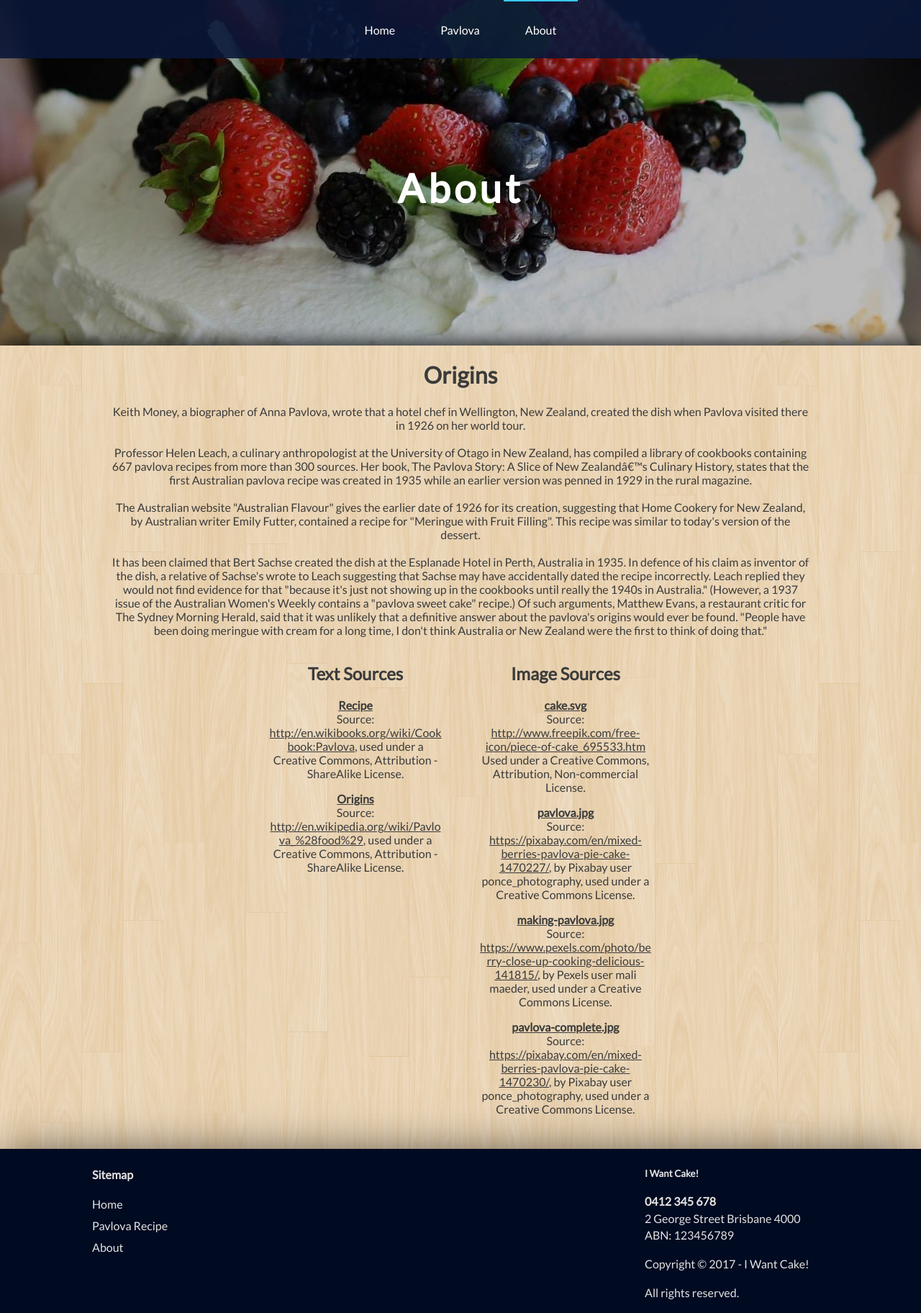
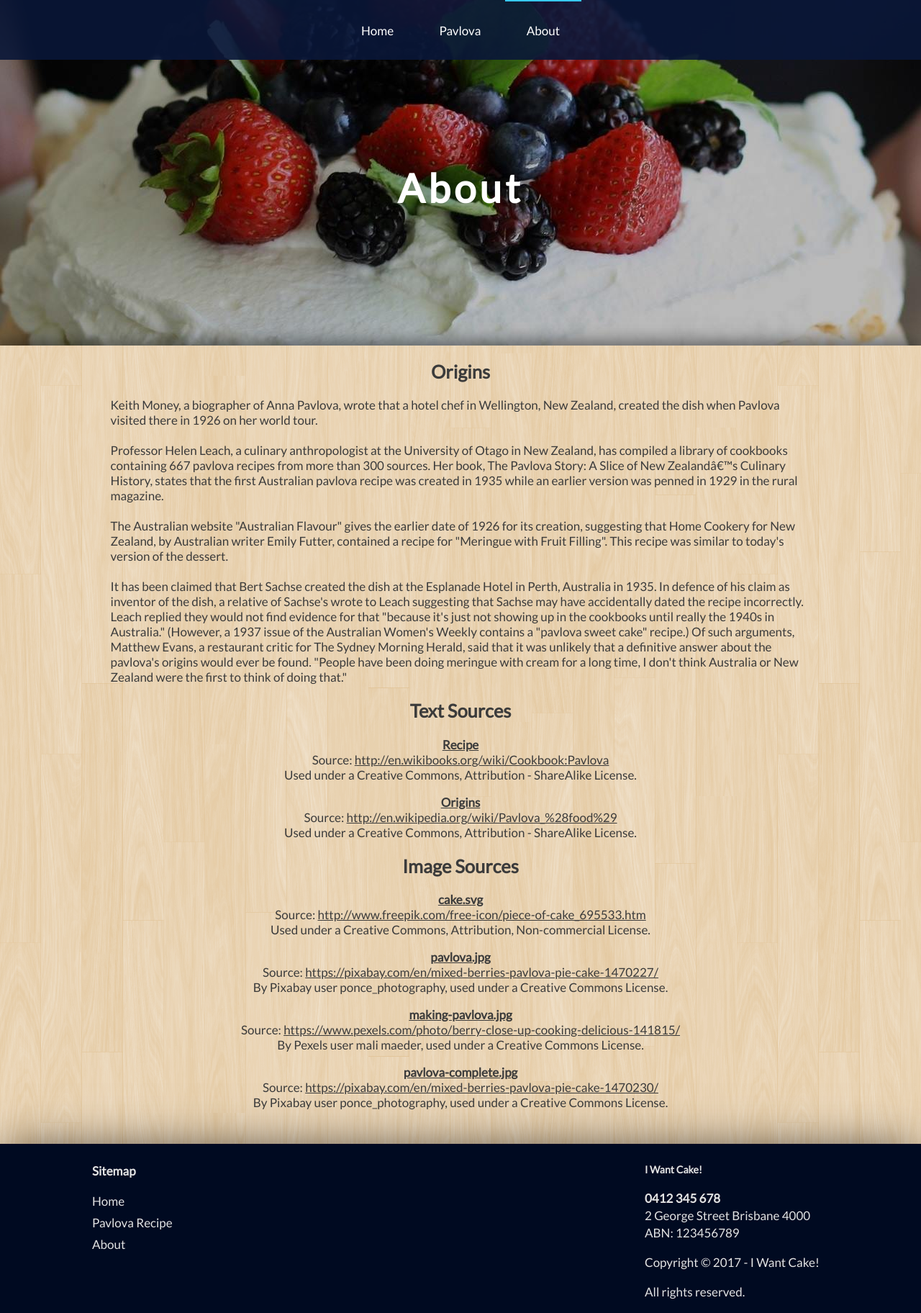
Before and after one commit to TimJones97/DXB203_Web, a plain HTML site: page about/index.html in a window 1280 px wide. Shown: the whole page at 72% size. Drawn offline with Linux system fonts and the light colour scheme.

Commit message:
Another UPDATE

```diff
--- a/about/index.html
+++ b/about/index.html
@@ -32,7 +32,7 @@
 		<h1 class="about-header">About</h1>
 	</div>
 	<div class="about-block center" id="origins">
-		<h1>Origins</h1>
+		<h2 class="center">Origins</h2>
 		<p>
 			Keith Money, a biographer of Anna Pavlova, wrote that a hotel chef in Wellington, New Zealand, created the dish when Pavlova visited there in 1926 on her world tour.<br><br>
 
@@ -42,38 +42,37 @@
 			dessert.<br><br>
 
 			It has been claimed that Bert Sachse created the dish at the Esplanade Hotel in Perth, Australia in 1935. In defence of his claim as inventor of the dish, a relative of Sachse's wrote to Leach suggesting that Sachse may have accidentally dated the recipe incorrectly. Leach replied they would not find evidence for that "because it's just not showing up in the cookbooks until really the 1940s in Australia." (However, a 1937 issue of the Australian Women's Weekly contains a
-			"pavlova sweet cake" recipe.) Of such arguments, Matthew Evans, a restaurant critic for The Sydney Morning Herald, said that it was unlikely that a definitive answer about the pavlova's origins would ever be found. "People have been doing meringue with cream for a long time, I don't think Australia or New Zealand were the first to think of doing that."</p>
-		<div class="left">
-			<h2>Text Sources</h2>
-			<p>
+			"pavlova sweet cake" recipe.) Of such arguments, Matthew Evans, a restaurant critic for The Sydney Morning Herald, said that it was unlikely that a definitive answer about the pavlova's origins would ever be found. "People have been doing meringue with cream for a long time, I don't think Australia or New Zealand were the first to think of doing that."
+		</p>
+		<h2 class="center">Text Sources</h2>
+		<p class="center">
 			<a class="source-link" href="../recipe/index.html#recipe"><b>Recipe</b></a><br>
-				Source: <a target="_blank" class="source-link" href="http://en.wikibooks.org/wiki/Cookbook:Pavlova">http://en.wikibooks.org/wiki/Cookbook:Pavlova</a>, used
-    			under a Creative Commons, Attribution - ShareAlike License.</p>
-			<p>
-				<a class="source-link" href="#origins"><b>Origins</b></a><br>Source: <a target="_blank" class="source-link" href="http://en.wikipedia.org/wiki/Pavlova_%28food%29">http://en.wikipedia.org/wiki/Pavlova_%28food%29</a>,
-    			used under a Creative Commons, Attribution - ShareAlike License.
+			Source: <a target="_blank" class="source-link" href="http://en.wikibooks.org/wiki/Cookbook:Pavlova">http://en.wikibooks.org/wiki/Cookbook:Pavlova</a><br>
+			Used under a Creative Commons, Attribution - ShareAlike License.</p>
+		<p class="center">
+			<a class="source-link" href="#origins"><b>Origins</b></a><br>Source: <a target="_blank" class="source-link" href="http://en.wikipedia.org/wiki/Pavlova_%28food%29">http://en.wikipedia.org/wiki/Pavlova_%28food%29</a><br>
+			Used under a Creative Commons, Attribution - ShareAlike License.
 		</p>
-		</div>
-		<div class="right">
-			<h2>Image Sources</h2>
-
-			<p>
+		<h2 class="center">Image Sources</h2>
+		<p class="center">
 			<a target="_blank" class="source-link" href="../files/img/cake.svg"><b>cake.svg</b></a><br>
 		    Source: <a target="_blank" class="source-link" href="http://www.freepik.com/free-icon/piece-of-cake_695533.htm">http://www.freepik.com/free-icon/piece-of-cake_695533.htm</a><br>Used under a Creative Commons, Attribution, Non-commercial License.
 		</p>
-			<p>
+		<p class="center">
 			<a target="_blank" class="source-link" href="../files/img/pavlova.jpg"><b>pavlova.jpg</b></a><br>
-			    Source: <a target="_blank" class="source-link" href="https://pixabay.com/en/mixed-berries-pavlova-pie-cake-1470227/">https://pixabay.com/en/mixed-berries-pavlova-pie-cake-1470227/</a>, by Pixabay user ponce_photography, used under a Creative Commons License.
+		    Source: <a target="_blank" class="source-link" href="https://pixabay.com/en/mixed-berries-pavlova-pie-cake-1470227/">https://pixabay.com/en/mixed-berries-pavlova-pie-cake-1470227/</a><br>
+		    By Pixabay user ponce_photography, used under a Creative Commons License.
 		</p>
-			<p>
+		<p class="center">
 			<a target="_blank" class="source-link" href="../files/img/making-pavlova.jpg"><b>making-pavlova.jpg</b></a><br>
-			    Source: <a target="_blank" class="source-link" href="http://www.flickr.com/photos/h_is_for_home/4395570089/">https://www.pexels.com/photo/berry-close-up-cooking-delicious-141815/</a>, by Pexels user mali maeder, used under a Creative Commons License.
+		    Source: <a target="_blank" class="source-link" href="https://www.pexels.com/photo/berry-close-up-cooking-delicious-141815/">https://www.pexels.com/photo/berry-close-up-cooking-delicious-141815/</a><br>
+		    By Pexels user mali maeder, used under a Creative Commons License.
 		</p>
-			<p>
+		<p class="center">
 			<a target="_blank" class="source-link" href="../files/img/pavlova-complete.jpg"><b>pavlova-complete.jpg</b></a><br>
-			    Source: <a target="_blank" class="source-link" href="https://pixabay.com/en/mixed-berries-pavlova-pie-cake-1470230/">https://pixabay.com/en/mixed-berries-pavlova-pie-cake-1470230/</a>, by Pixabay user ponce_photography, used under a Creative Commons License.
+		    Source: <a target="_blank" class="source-link" href="https://pixabay.com/en/mixed-berries-pavlova-pie-cake-1470230/">https://pixabay.com/en/mixed-berries-pavlova-pie-cake-1470230/</a><br>
+		    By Pixabay user ponce_photography, used under a Creative Commons License.
 		</p>
-		</div>
 	</div>
 	<div class="footer">
 		<div class="sitemap-text">
--- a/files/css/styles.css
+++ b/files/css/styles.css
@@ -130,11 +130,10 @@
   overflow-y: hidden;
   z-index: 11;
   font-family: 'Lato', sans-serif;
-  text-align: center;
   background: url('../img/wood_tile.png');
-  -webkit-box-shadow: 0px -5px 22px 0px rgba(0,0,0,0.75);
-  -moz-box-shadow: 0px -5px 22px 0px rgba(0,0,0,0.75);
-  box-shadow: 0px -5px 22px 0px rgba(0,0,0,0.75);
+  -webkit-box-shadow: 0px -5px 22px 0px rgba(0,0,0,0.5);
+  -moz-box-shadow: 0px -5px 22px 0px rgba(0,0,0,0.5);
+  box-shadow: 0px -5px 22px 0px rgba(0,0,0,0.5);
 }
 .recipe-description, .review-block {
   height: 100%;
@@ -166,7 +165,7 @@
   display: block;
 }
 
-/*Second image underneath the Method*/
+/* Second image underneath the Method */
 .recipe-image-two {
   width: 550px;
   height: 366px;
@@ -176,7 +175,7 @@
   display: block;
 }
 
-/*Top title on Pavlova Recipe and About pages*/
+/* Top title on Pavlova Recipe and About pages */
 .recipe-header, .about-header {
   top: 28vh;
   width: 100vw;
@@ -200,14 +199,14 @@
 ------------ABOUT PAGE----------
 -------------------------------*/
 
-/*Make two columns for better readability*/
+/* Create two columns for better readability */
 .right, .left {
   float: left;
   width: 25%;
   padding: 0px 2.5% 0px 2.5%;
   word-wrap: break-word;
 }
-/*Make sure the columns are closer to the center of the screen*/
+/* Push columns to center of the screen */
 .left {
   margin-left: 20%;
 }
@@ -220,57 +219,62 @@
   color: #3b3b3b;
 }
 
+.about-block{
+  text-align: left;
+}
 /*---------General Global Styling-----------*/
 
 /*Make sure the page doesn't allow horizontal scrolling
- from accidental overflow*/
+ from any overflow*/
 html {
-    overflow-x: hidden;
+  overflow-x: hidden;
 }
 
+
 body {
-  overflow: hidden;
-  margin: 0 auto;
+  margin: 0 auto; /* Automatically center the body on screen */
+  font-size: 17px; /* Bump up font size to fix font abonomalities on low DPI screens */
   width: 100%;
   -webkit-font-smoothing: antialiased; /* Fix for webkit rendering */
   -webkit-text-size-adjust: 100%;
 }
 
-/* -----------------------------------
---------------------Navbar -----------
---------------------------------------
+/* --------------------------------------
+--------------------Navbar-----------------
+------------------------------------------
 */
 .nav, .nav-home {
   font-family: 'Lato', sans-serif;
   z-index: 99;
   width: 100vw;
-  position: fixed;
-  padding: 0;
-  top: -10px;
-  border: 0px;
-  border-color: transparent;
+  position: fixed; /* Make sure Navbar sticks to the top of the page while scrolling */
   -webkit-transition: all .7s;
    -moz-transition: all .7s;
   transition: all .7s;
   /*Use rgba to make background opacity of navbar
     transparent but not <li> or <a> elements*/
-   background-color: rgba(9, 23, 56, 0.9);
+  background-color: rgba(9, 23, 56, 0.9);
 }
+/* Displays the menu as a centered list, but without the dots */
 .nav ul,
 .nav-home ul {
-   list-style: none;
-   text-align: center;
+  list-style: none;
+  text-align: center;
 }
 
+/* Display elements horizontally instead of vertically */
 .nav ul li,
 .nav-home ul li {
    display: inline-block;
 }
 
+/* Add a small indicator to the top of the current page menu element */
 .active {
-  border-top: 12px solid #37C9FA;
+  border-top: 2px solid #37C9FA;
   background-color: transparent;
 }
+
+/* Make home page visually appealing with a transparent Navbar */
 .nav-home {
   background-color: transparent;
 }
@@ -297,31 +301,25 @@ body {
 .nav > li > a,
 .nav-home > li > a {
   font-size: 16px;
-  line-height: 5vh;
+  line-height: 50px;
   color: #ffffff;
 }
-.nav > li > a:hover,
-.nav > li > a:focus,
-.nav-home > li > a:hover,
-.nav-home > li > a:focus {
-  color: #F2682D;
+
+/* Add light blue hover effect to the Nav elements */
+.nav > ul > li > a:hover,
+.nav > ul > li > a:focus,
+.nav-home > ul > li > a:hover,
+.nav-home > ul > li > a:focus,
+.nav > ul > .active > a:hover,
+.nav > ul > .active > a:focus,
+.nav-home > ul > .active > a:hover,
+.nav-home > ul > .active > a:focus {
+  color: #37C9FA;
   background-color: transparent;
-  margin-top: 2px;
   -webkit-transition: .3s ease-in-out;
   transition: .3s ease-in-out;
 }
-.nav > .active > a,
-.nav > .active > a:hover,
-.nav > .active > a:focus,
-.nav-home > .active > a,
-.nav-home > .active > a:hover,
-.nav-home > .active > a:focus {
-  -webkit-transition: all 0.3s;
-   -moz-transition: all 0.3s;
-  transition: all 0.3s;
-  margin-top: 0px;
-  color: #ffffff;
-}
+
 
 /*-----------------------------------
 ---------------- FOOTER --------------
@@ -345,6 +343,8 @@ body {
 /*----------------------------
 -------------SITEMAP----------
 ------------------------------*/
+
+/* Remove blue text colour and underline from <a> elements with this class applied */
 .links > li > a,
 .links > span > a,
 .links > a, .links,
@@ -359,11 +359,13 @@ body {
   text-decoration: none !important;
   color: #E3E3E3;
 }
+
 .sitemap-text {
   float: left;
   margin-left: 10%;
   line-height: 30px;
 }
+
 .sitemap-text > a {
   margin-bottom: 9px;
 }
```
Also changed, not shown: files/img/making-pavlova.jpg. Lines whose indentation alone changed are shown as unchanged.
